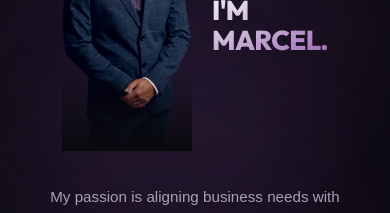
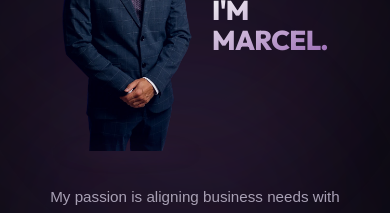
Before and after one commit to MW919/marcel-weigel-website, a Next.js app: page / in a window 390 px wide. Shown: the part 278-491 px from the top of the page. Built offline with nearby package versions, Linux system fonts and the light colour scheme; no server answers; a web font is replaced by a local one.

Commit message:
Add files via upload

```diff
--- a/app/page.js
+++ b/app/page.js
@@ -52,9 +52,11 @@ export default async function HomePage() {
                       loading="eager"
                     />
                   </picture>
-                  {/* Bottom fade */}
-                  <div className="absolute bottom-0 left-0 right-0 h-[30%] pointer-events-none" style={{ background: 'linear-gradient(to top, var(--bg), transparent)' }} />
+                  {/* Bottom fade — desktop only */}
+                  <div className="hidden md:block absolute bottom-0 left-0 right-0 h-[30%] pointer-events-none" style={{ background: 'linear-gradient(to top, var(--bg), transparent)' }} />
                 </div>
+                {/* Glow bridge — mobile only */}
+                <div className="md:hidden absolute -bottom-3 left-1/2 -translate-x-1/2 w-[120%] h-[20px] bg-[radial-gradient(ellipse_at_center,rgba(117,70,140,0.1)_0%,transparent_70%)] blur-[8px] pointer-events-none" />
               </div>
 
               {/* Name */}
```
